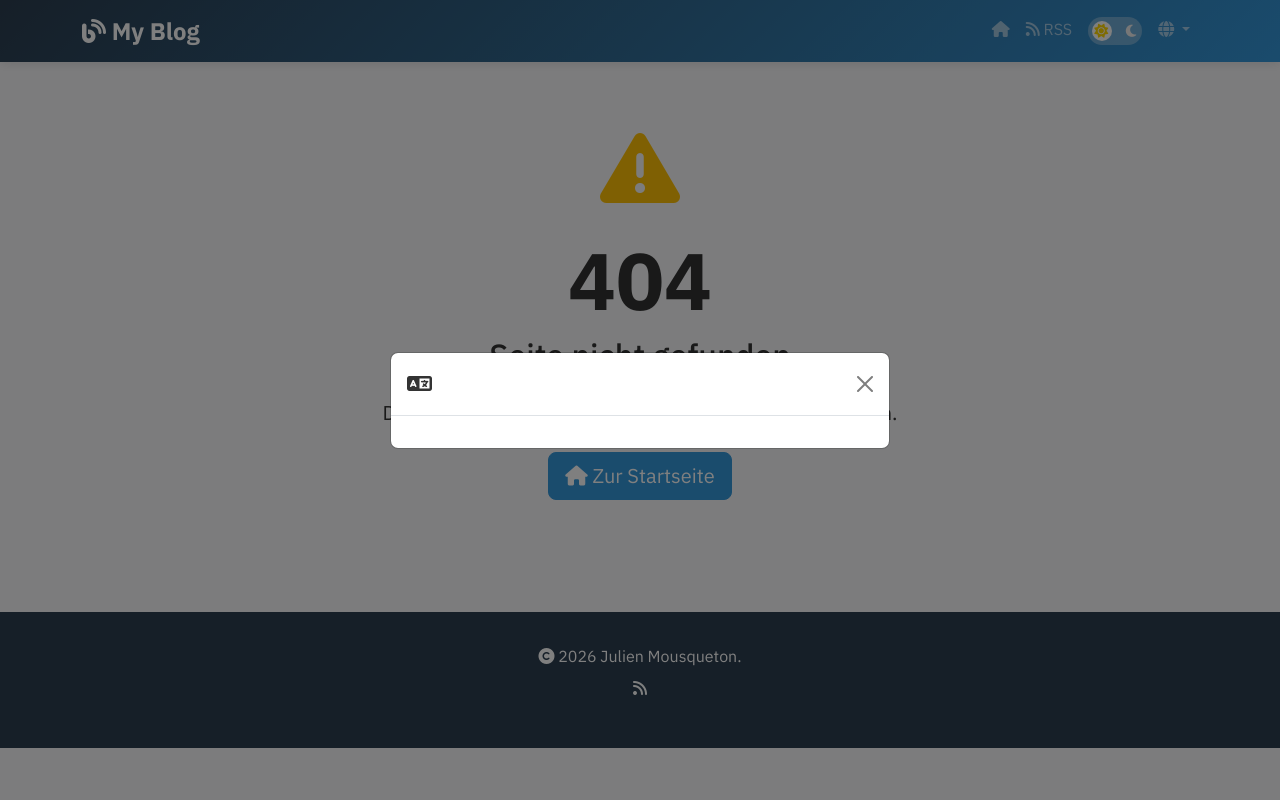
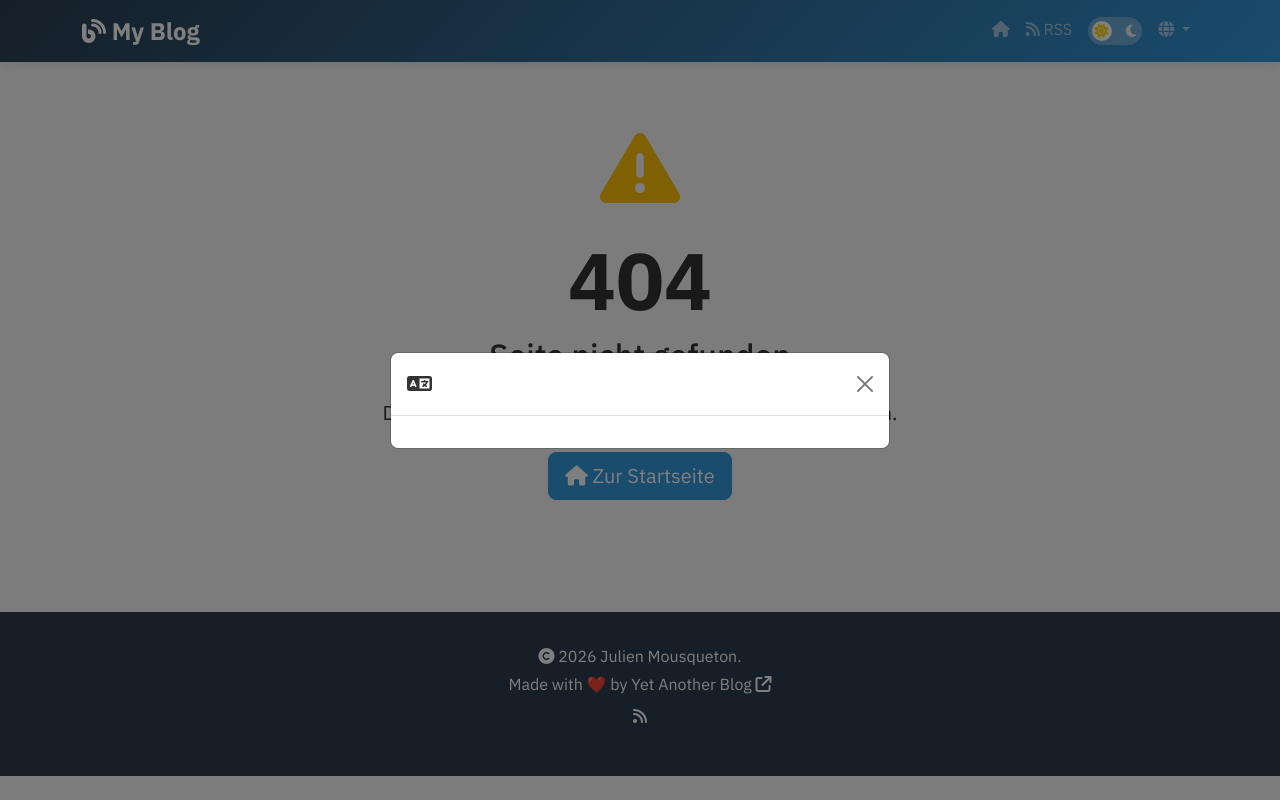
Before and after one commit to JMousqueton/Yet-Another-Blog, a Python web app: template templates/404.html in a window 1280 px wide. Run offline with Jinja, Linux system fonts and the light colour scheme; the template is opened without the code that fills it, so the values that code supplies are empty.

Commit message:
Add footer credits and link to GitHub repository in base.html

```diff
--- a/templates/base.html
+++ b/templates/base.html
@@ -148,9 +148,15 @@
     <!-- Footer -->
     <footer>
         <div class="container text-center">
-            <p class="mb-0">
+            <p class="mb-1">
                 <i class="fas fa-copyright"></i> 2026 Julien Mousqueton.
                 {{ t.footer.all_rights_reserved }}
+            </p>
+            <p class="mb-1">
+                Made with ❤️ by
+                <a href="https://github.com/JMousqueton/Yet-Another-Blog" class="text-white text-decoration-none" target="_blank" rel="noopener noreferrer">
+                    Yet Another Blog <i class="fa-solid fa-arrow-up-right-from-square"></i>
+                </a>
             </p>
             <p class="mt-2">
                 <a href="/{{ lang }}/rss" class="text-white text-decoration-none">
```
